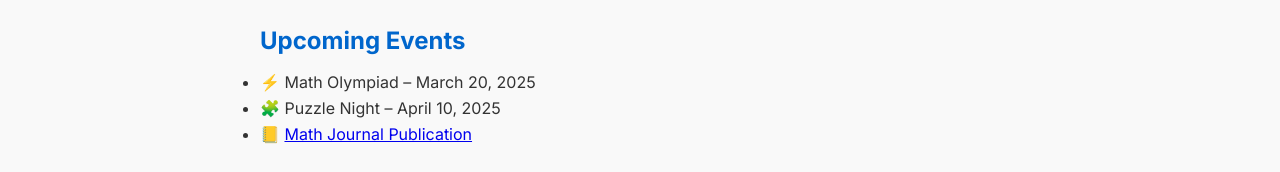
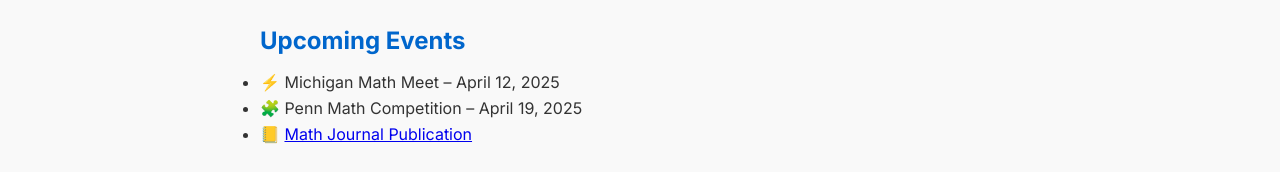
Before and after one commit to jhu1129/Mathclub_Website, a plain HTML site: page index.html in a window 1280 px wide. Shown: the part 310-482 px from the top of the page. Drawn offline with Linux system fonts and the light colour scheme.

Commit message:
index.html
events update

```diff
--- a/index.html
+++ b/index.html
@@ -84,8 +84,8 @@
   <section id="events">
     <h2>Upcoming Events</h2>
     <ul>
-      <li>⚡ Math Olympiad – March 20, 2025</li>
-      <li>🧩 Puzzle Night – April 10, 2025</li>
+      <li>⚡ Michigan Math Meet – April 12, 2025</li>
+      <li>🧩 Penn Math Competition – April 19, 2025</li>
       <li>📒 <a href="math-journal.html">Math Journal Publication</a></li>
     </ul>
   </section>
```
